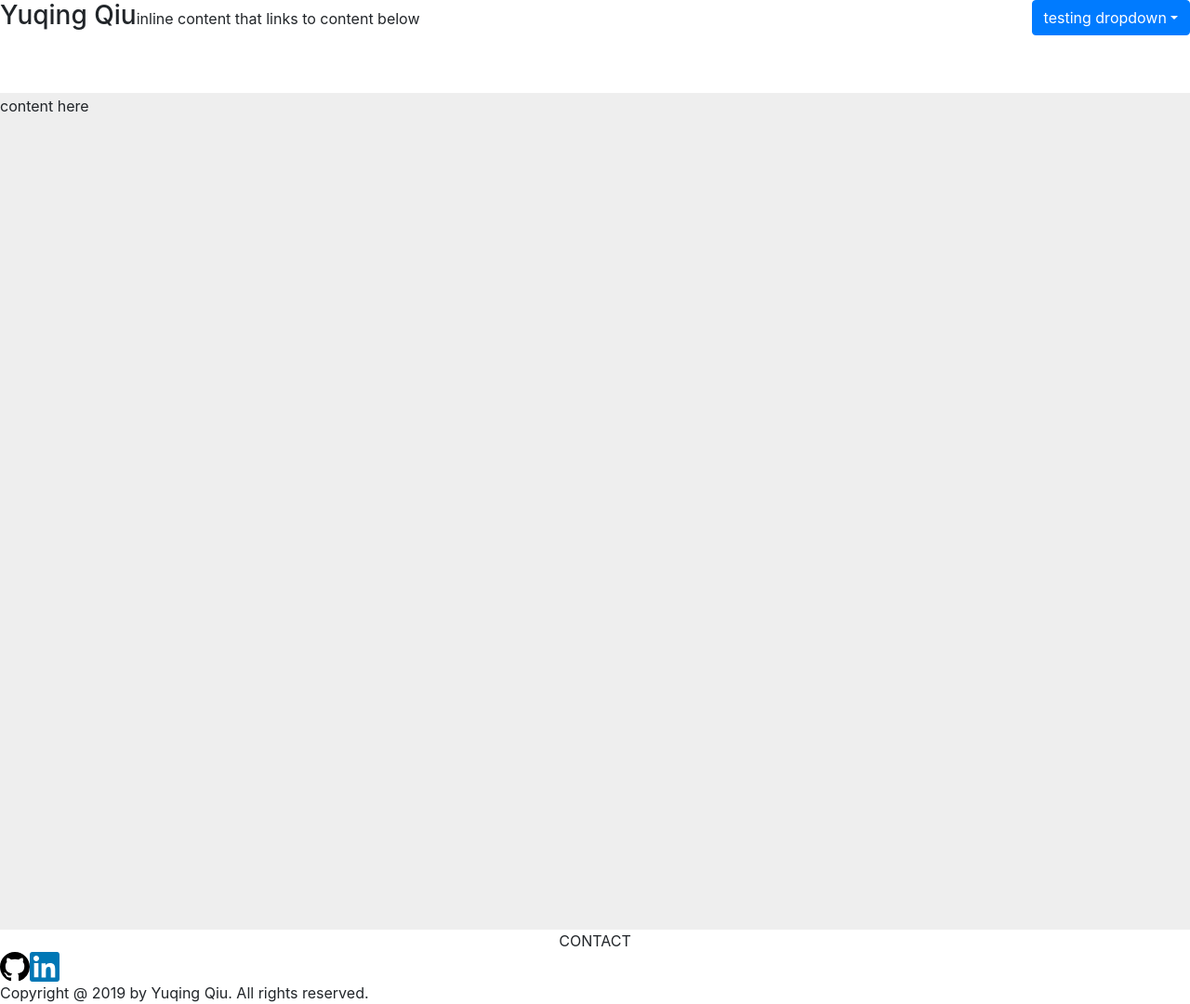
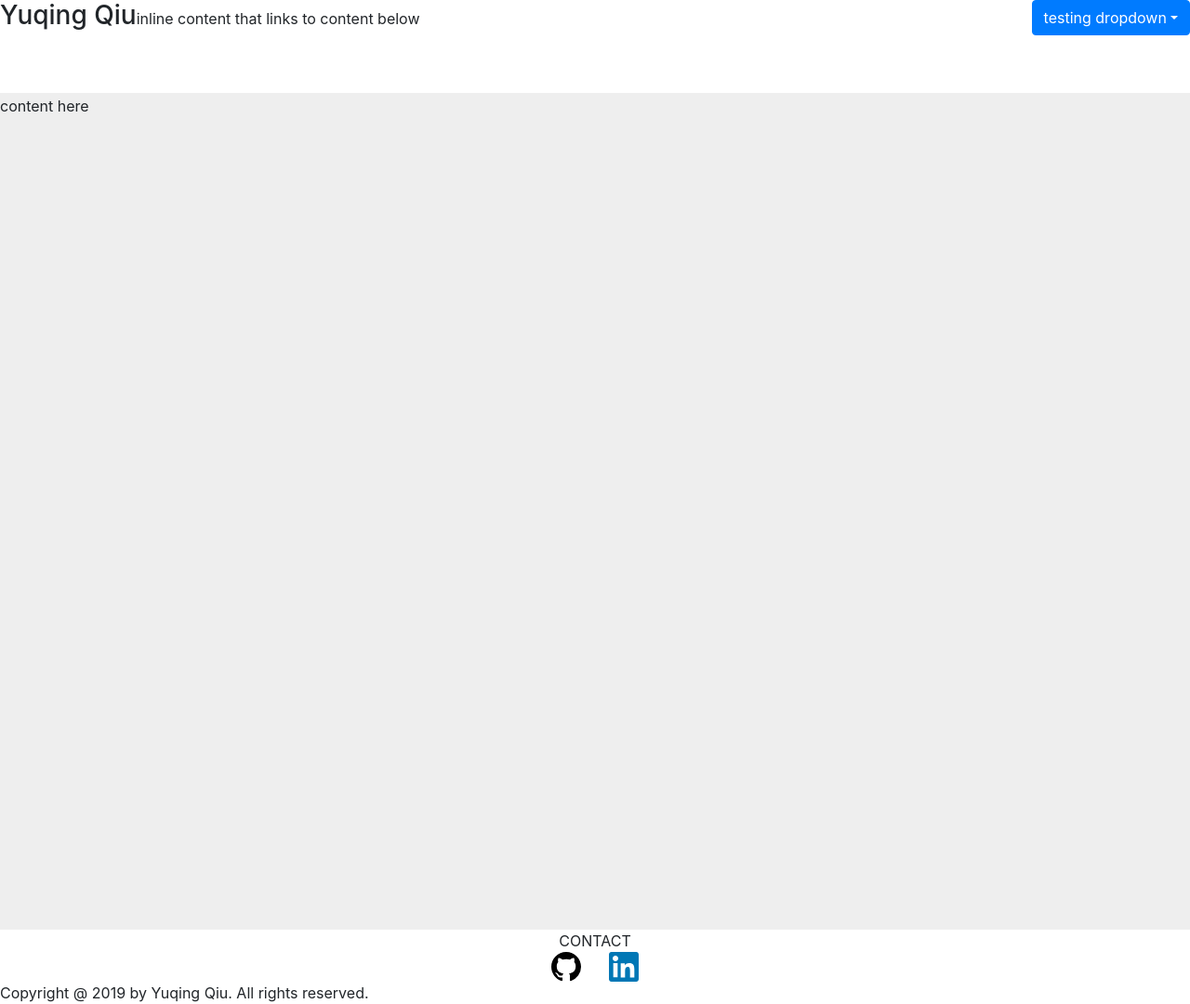
Before and after one commit to Keuchsieu/PW, a React app: page / in a window 1280 px wide. Shown: the whole page at 93% size. Built offline with nearby package versions, Linux system fonts and the light colour scheme.

Commit message:
Centered logo

```diff
--- a/src/app/components/Footer.js
+++ b/src/app/components/Footer.js
@@ -6,12 +6,14 @@ function Footer(props){
     <div className="Footer">
       <div className="contact">
         <p className="contact_title titles">CONTACT</p>
-        <a id="logoGithub" href="https://github.com/Keuchsieu">
-          <svg class="link_logo" height="32" viewBox="0 0 16 16" version="1.1" width="32" aria-hidden="true"><path fill-rule="evenodd" d="M8 0C3.58 0 0 3.58 0 8c0 3.54 2.29 6.53 5.47 7.59.4.07.55-.17.55-.38 0-.19-.01-.82-.01-1.49-2.01.37-2.53-.49-2.69-.94-.09-.23-.48-.94-.82-1.13-.28-.15-.68-.52-.01-.53.63-.01 1.08.58 1.23.82.72 1.21 1.87.87 2.33.66.07-.52.28-.87.51-1.07-1.78-.2-3.64-.89-3.64-3.95 0-.87.31-1.59.82-2.15-.08-.2-.36-1.02.08-2.12 0 0 .67-.21 2.2.82.64-.18 1.32-.27 2-.27.68 0 1.36.09 2 .27 1.53-1.04 2.2-.82 2.2-.82.44 1.1.16 1.92.08 2.12.51.56.82 1.27.82 2.15 0 3.07-1.87 3.75-3.65 3.95.29.25.54.73.54 1.48 0 1.07-.01 1.93-.01 2.2 0 .21.15.46.55.38A8.013 8.013 0 0 0 16 8c0-4.42-3.58-8-8-8z"></path></svg>
-        </a>
-        <a id="logoLinkedIn" href="https://www.linkedin.com/in/yuqing-qiu/">
-          <svg class="link_logo" height="32" width="32" viewBox="0 0 48 48"><path fill="#0077B5" fillRule="evenodd" d="M0,4.00989318 C0,1.79529033 1.79405245,0 4.00989318,0 L43.9901068,0 C46.2047097,0 48,1.79405245 48,4.00989318 L48,43.9901068 C48,46.2047097 46.2059475,48 43.9901068,48 L4.00989318,48 C1.79529033,48 0,46.2059475 0,43.9901068 L0,4.00989318 Z M19,18.3 L25.5,18.3 L25.5,21.566 C26.437,19.688 28.838,18 32.445,18 C39.359,18 41,21.738 41,28.597 L41,41.3 L34,41.3 L34,30.159 C34,26.253 33.063,24.05 30.68,24.05 C27.375,24.05 26,26.425 26,30.159 L26,41.3 L19,41.3 L19,18.3 Z M7,41 L14,41 L14,18 L7,18 L7,41 Z M15,10.5 C15,12.985 12.985,15 10.5,15 C8.015,15 6,12.985 6,10.5 C6,8.015 8.015,6 10.5,6 C12.985,6 15,8.015 15,10.5 Z"></path></svg>
-        </a>
+        <div className="logoContainer">
+          <a id="logoGithub" href="https://github.com/Keuchsieu">
+            <svg className="link_logo" height="32" viewBox="0 0 16 16" width="32"><path fillRule="evenodd" d="M8 0C3.58 0 0 3.58 0 8c0 3.54 2.29 6.53 5.47 7.59.4.07.55-.17.55-.38 0-.19-.01-.82-.01-1.49-2.01.37-2.53-.49-2.69-.94-.09-.23-.48-.94-.82-1.13-.28-.15-.68-.52-.01-.53.63-.01 1.08.58 1.23.82.72 1.21 1.87.87 2.33.66.07-.52.28-.87.51-1.07-1.78-.2-3.64-.89-3.64-3.95 0-.87.31-1.59.82-2.15-.08-.2-.36-1.02.08-2.12 0 0 .67-.21 2.2.82.64-.18 1.32-.27 2-.27.68 0 1.36.09 2 .27 1.53-1.04 2.2-.82 2.2-.82.44 1.1.16 1.92.08 2.12.51.56.82 1.27.82 2.15 0 3.07-1.87 3.75-3.65 3.95.29.25.54.73.54 1.48 0 1.07-.01 1.93-.01 2.2 0 .21.15.46.55.38A8.013 8.013 0 0 0 16 8c0-4.42-3.58-8-8-8z"></path></svg>
+          </a>
+          <a id="logoLinkedIn" href="https://www.linkedin.com/in/yuqing-qiu/">
+            <svg className="link_logo" height="32" width="32" viewBox="0 0 48 48"><path fill="#0077B5" fillRule="evenodd" d="M0,4.00989318 C0,1.79529033 1.79405245,0 4.00989318,0 L43.9901068,0 C46.2047097,0 48,1.79405245 48,4.00989318 L48,43.9901068 C48,46.2047097 46.2059475,48 43.9901068,48 L4.00989318,48 C1.79529033,48 0,46.2059475 0,43.9901068 L0,4.00989318 Z M19,18.3 L25.5,18.3 L25.5,21.566 C26.437,19.688 28.838,18 32.445,18 C39.359,18 41,21.738 41,28.597 L41,41.3 L34,41.3 L34,30.159 C34,26.253 33.063,24.05 30.68,24.05 C27.375,24.05 26,26.425 26,30.159 L26,41.3 L19,41.3 L19,18.3 Z M7,41 L14,41 L14,18 L7,18 L7,41 Z M15,10.5 C15,12.985 12.985,15 10.5,15 C8.015,15 6,12.985 6,10.5 C6,8.015 8.015,6 10.5,6 C12.985,6 15,8.015 15,10.5 Z"></path></svg>
+          </a>
+        </div>
       </div>
       <p className="copy-right">Copyright @ {now.getFullYear()} by Yuqing Qiu. All rights reserved.</p>
     </div>
--- a/src/app/styles/style.css
+++ b/src/app/styles/style.css
@@ -15,3 +15,12 @@ p{
 .contact{
   margin: auto;
 }
+
+.logoContainer{
+  text-align: center;
+}
+
+.link_logo{
+  margin-left: 15px;
+  margin-right: 15px;
+}
```
